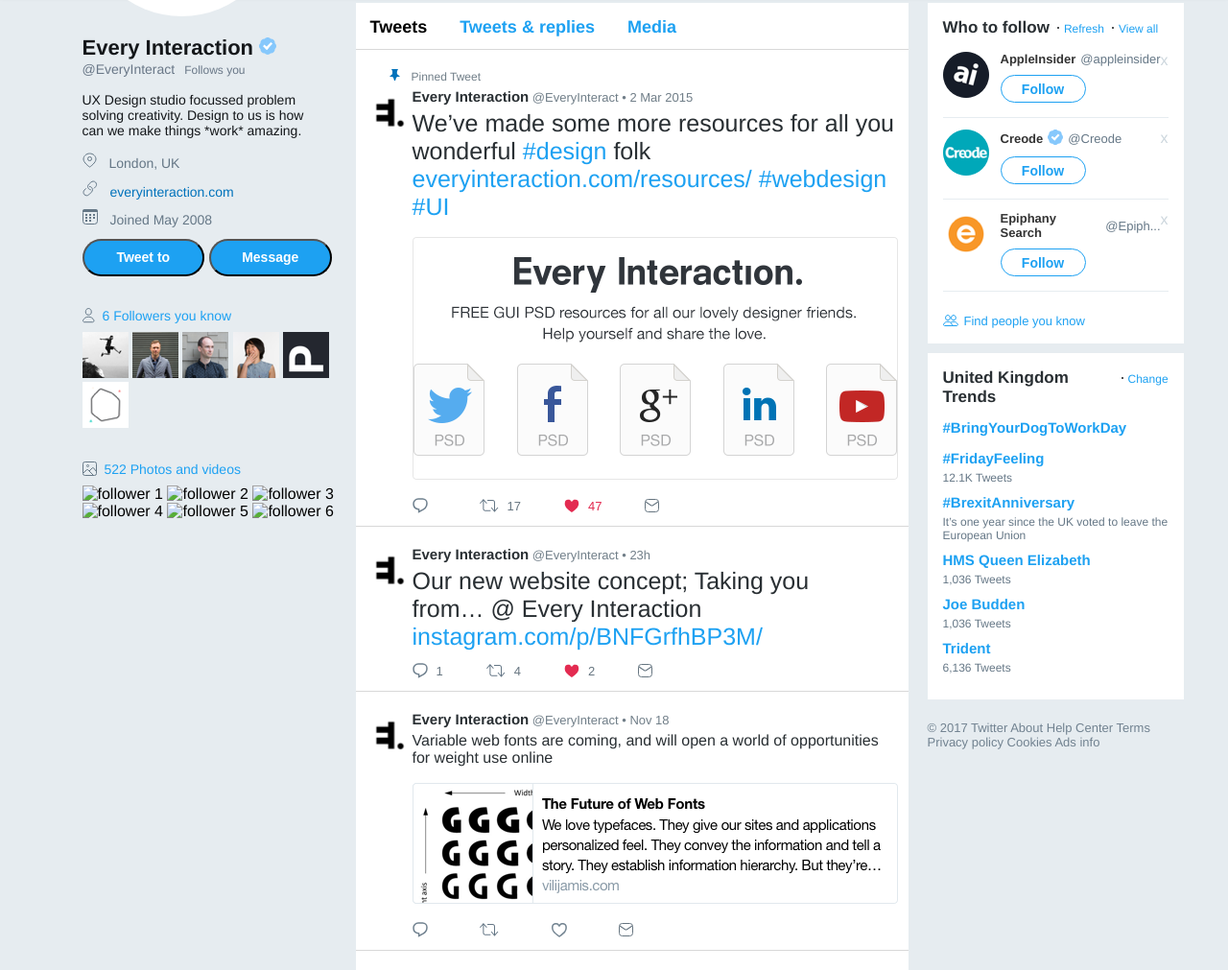
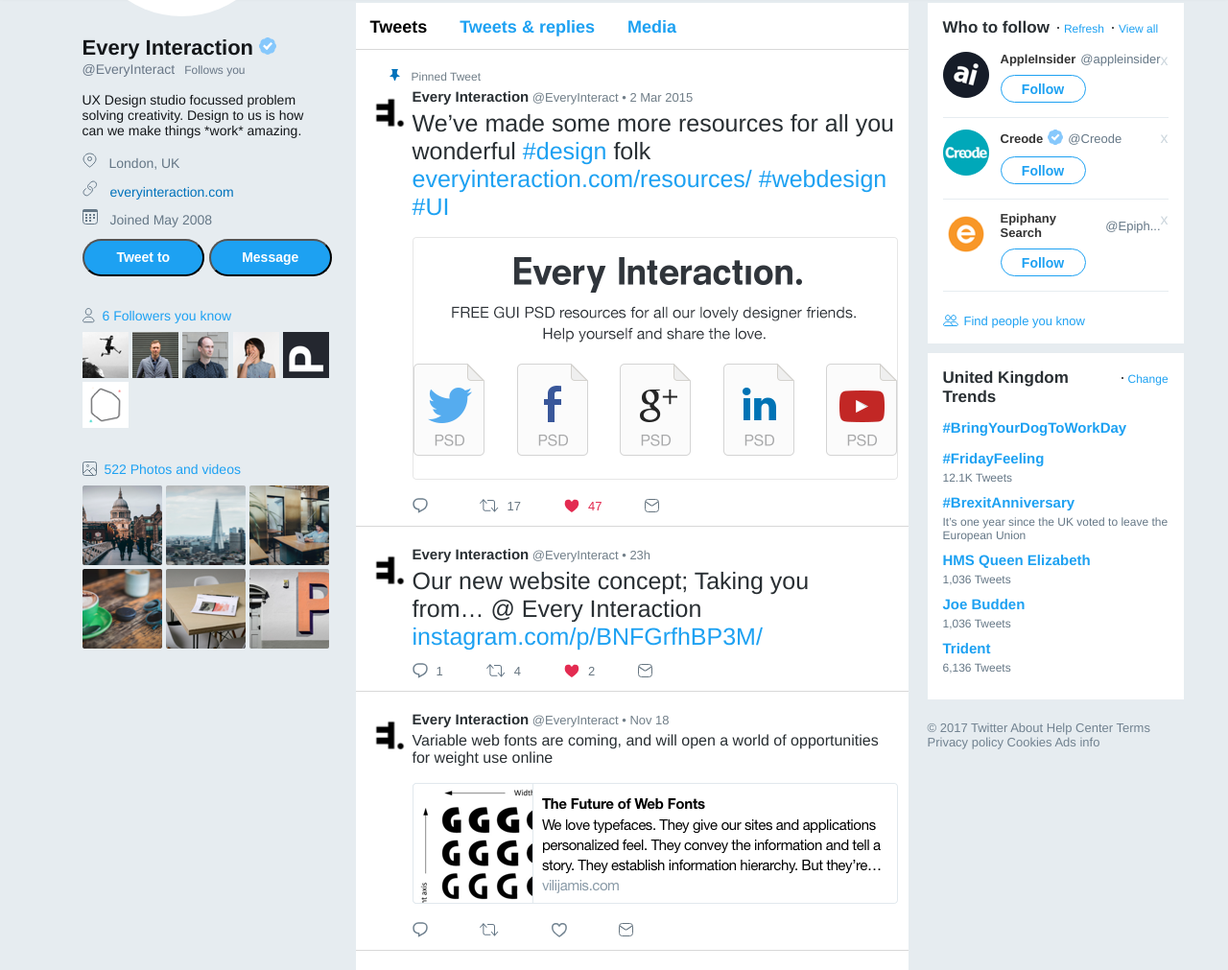
Before and after one commit to milarevictor/flexbox, a plain HTML site: page Twitter/index.html in a window 1280 px wide. Shown: the part 489-1500 px from the top of the page at 96% size. Drawn offline with Linux system fonts and the light colour scheme; files whose address does not match are found by name.

Commit message:
fix: followers2 image path correction

```diff
--- a/Twitter/index.html
+++ b/Twitter/index.html
@@ -111,12 +111,12 @@
             522 Photos and videos
           </p>
           <div class="followers-img">
-            <img src="/Twitter/Twitter/images/photo1.png" alt="follower 1" />
-            <img src="/Twitter/Twitter/images/photo2.png" alt="follower 2" />
-            <img src="/Twitter/Twitter/images/photo3.png" alt="follower 3" />
-            <img src="/Twitter/Twitter/images/photo4.png" alt="follower 4" />
-            <img src="/Twitter/Twitter/images/photo5.png" alt="follower 5" />
-            <img src="/Twitter/Twitter/images/photo6.png" alt="follower 6" />
+            <img src="/Twitter/images/photo1.png" alt="follower 1" />
+            <img src="/Twitter/images/photo2.png" alt="follower 2" />
+            <img src="/Twitter/images/photo3.png" alt="follower 3" />
+            <img src="/Twitter/images/photo4.png" alt="follower 4" />
+            <img src="/Twitter/images/photo5.png" alt="follower 5" />
+            <img src="/Twitter/images/photo6.png" alt="follower 6" />
           </div>
         </div>
       </aside>
```
